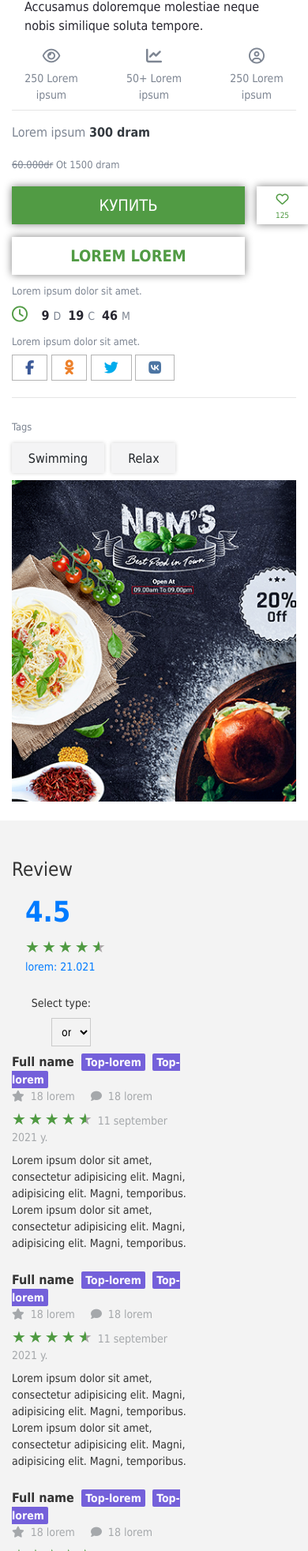
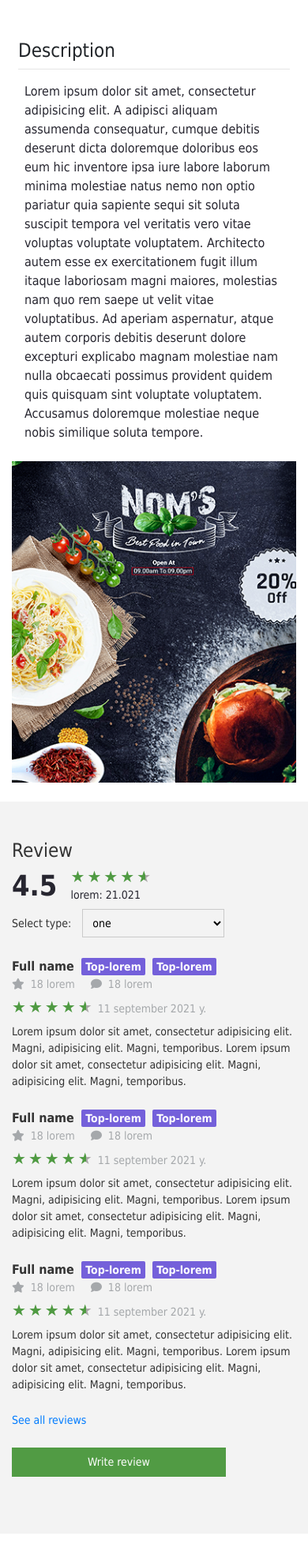
Before and after one commit to hakobyanviktoria8/cupon-site, a PHP site: page /product.php in a window 390 px wide; the page is wider, and only the part inside the window is pictured. Shown: the part 2237-4201 px from the top of that part at 79% size. Run offline with PHP 8.4, Linux system fonts and the light colour scheme; some libraries are stand-ins or nearby versions.

Commit message:
praduct 6 + mobile

```diff
--- a/CSS/index.css
+++ b/CSS/index.css
@@ -62,6 +62,9 @@
 }
 .header-top div:nth-of-type(3){
     text-align: right;
+}
+.mobile_320{
+    display: none;
 }
 
 /*header*/
@@ -1205,7 +1208,7 @@
         float: left;
     }
 }
-@media (max-width: 375px) {
+@media (max-width: 376px) {
     .navbar_linkIcons{
         padding-left: 10px;
     }
@@ -1246,4 +1249,13 @@
     .cartMainContent .cartMainContent_sale_wraper .sales{
         font-size: 14px;
     }
+    .help .dropdown-menu{
+        left: 45px!important;
+    }
+    .web_1440{
+        display: none;
+    }
+    .mobile_320{
+        display: inline-block;
+    }
 }
--- a/CSS/product.css
+++ b/CSS/product.css
@@ -162,9 +162,12 @@
 #review .review_stars h2{
     font-size: 36px;
     font-weight: bold;
+    color: #272630;
+    padding-left: 15px;
 }
 #review .review_stars p{
     font-size: 14px;
+    color: #272630;
 }
 #review .review_stars .select_wraper{
     text-align: right;
@@ -282,15 +285,25 @@
 }
 
 /*mouse hover stars review*/
-
+#custom_div_btn:hover #customdiv {
+    display: block;
+}
 #customdiv{
     border: 1px solid gray;
     border-radius: 10px;
-    width: 380px;
+    width: 350px;
     padding: 20px;
+    position: absolute;
+    z-index: 3;
+    background: white;
+    left: 12.5rem;
+    top: -5rem;
+    outline: none;
+    display: none;
 }
 #customdiv h2{
     font-size: 36px;
+    font-weight: bold;
 }
 #customdiv p{
     font-size: 14px;
@@ -303,3 +316,60 @@
     width: 120px;
     margin: 5px 15px;
 }
+#customdiv_btn{
+    display: contents;
+    cursor: pointer;
+}
+
+
+@media (max-width: 768px) {
+    .product .heart_rating {
+        box-shadow: none;
+        padding-left: 0;
+        justify-content: left;
+    }
+    .product .heart_rating button {
+        padding: 4px 20px;
+        box-shadow: 0 0 10px grey;
+    }
+}
+@media (max-width: 480px) {
+    #review .review_stars .select_wraper {
+        width: 100% !important;
+        text-align: left;
+    }
+    #customdiv{
+        left: 3.8rem;
+    }
+    .product .heart_rating{
+        box-shadow: none;
+    }
+    #customdiv_btn .col-xs-3{
+        width: 15%!important;
+    }
+    #customdiv_btn .col-xs-6{
+        width: 50%!important;
+        margin-left: 1rem;
+    }
+    .big_nav_bar{
+        display: none;
+    }
+}
+@media (max-width: 376px) {
+    #customdiv{
+        width: 220px;
+        left: 5rem;
+    }
+    #customdiv input{
+        display: none;
+    }
+    #customdiv span {
+        padding-left: 30px;
+    }
+    .carusel_cart_wraper .carusel_carts .slick-dots {
+        top: -15px;
+    }
+    .product .heart_rating button {
+        padding: 4px 15px;
+    }
+}
--- a/JS/index.js
+++ b/JS/index.js
@@ -242,7 +242,7 @@ $(document).ready(function (){
         // variableWidth: true,
         dots: true,
         infinite: true,
-        // autoplay: true,
+        autoplay: true,
         arrows: false,
         speed: 500,
         slidesToShow: 3,
@@ -308,12 +308,12 @@ $(document).ready(function (){
 
 
 //    popovers stars
-    $('#tglr').popover({
-        html : true,
-        content: function() {
-            return $('#customdiv').html();
-        }
-    });
+//     $('#tglr').popover({
+//         html : true,
+//         content: function() {
+//             return $('#customdiv').html();
+//         }
+//     });
 
 
 
@@ -430,6 +430,7 @@ function forget_password_func(){
 let show = false;
 let nav_bar_product = document.querySelector("#nav_bar_product");
 let nav_item_buy = document.querySelector("#nav_item_buy");
+
 function scrole_bar (){
     window.addEventListener("scroll", () =>{
         show = window.scrollY > 1100
@@ -447,7 +448,6 @@ function scrole_bar (){
 }
 scrole_bar();
 
-
 //write_review comment
 let write_review_btn = document.querySelector("#write_review_btn");
 let write_review_text = document.querySelector("#write_review_text");
@@ -457,5 +457,12 @@ function write_review(){
     write_review_btn.style.display = "none";
 }
 
+//customdiv_btn
+let customdiv = document.querySelector("#customdiv");
 
-//
+function customdiv_btn_enter(){
+    customdiv.style.display = "block";
+}
+function customdiv_btn_leave(){
+    customdiv.style.display = "none";
+}
--- a/header.php
+++ b/header.php
@@ -86,7 +86,8 @@
                 </div>
                 <div class="col-xs-6 col-sm-6  col-md-6 col-lg-3 my-2 p-0">
                     <img src="images/header-icon2.png" alt="" class="pr-2">
-                    <span class="text-dark">ДЛЯ ВАШЕГО БИЗНЕСА</span>
+                    <span class="text-dark web_1440">ДЛЯ ВАШЕГО БИЗНЕСА</span>
+                    <span class="text-dark mobile_320">ДЛЯ БИЗНЕСА</span>
                 </div>
             </div>
 
--- a/product.php
+++ b/product.php
@@ -70,62 +70,16 @@
                     <div><img src="images/home-coupon.jpg"></div>
                 </section>
                  <div class="row start_end_day my-3 gray_color">
-                       <div class="col-2">
+                       <div class="col-lg-2 col-md-2 col-4">
                            <small>Lorem ipsum</small>
                            <p>01/05/2020</p>
                        </div>
-                       <div class="col-2">
+                       <div class="col-lg-2 col-md-2 col-4">
                            <small>Lorem ipsum</small>
                            <p>01/05/2020</p>
                        </div>
                  </div>
-
-                <!--nav bar-->
-                <div class="about_product">
-                    <div id="nav_bar_product">
-                        <div class= "container">
-                            <div class="row">
-                                <div class="col-12 p-0">
-                                    <div class="nav_bar">
-                                        <ul class="nav nav-pills">
-                                          <li class="nav-item">
-                                            <a class="nav-link nav_bar_active" href="#conditions">conditions</a>
-                                          </li>
-                                          <li class="nav-item">
-                                            <a class="nav-link" href="#description">description</a>
-                                          </li>
-                                          <li class="nav-item">
-                                            <a class="nav-link" href="#review">review</a>
-                                          </li>
-                                          <li class="nav-item">
-                                            <a class="nav-link disabled" href="#addess">addess</a>
-                                          </li>
-                                          <li class="nav-item" id="nav_item_buy">
-                                            <a class="nav-link disabled" href="#checkout.php">Buy: 1500dr</a>
-                                          </li>
-                                        </ul>
             </div>
-                                </div>
-                            </div>
-                        </div>
-                    </div>
-                    <div class="px-2" id="conditions">
-                        <p>Lorem ipsum dolor sit amet, consectetur adipisicing elit. Ullam, veritatis!</p>
-                        <b>Lorem</b>
-                        <p>Lorem ipsum dolor sit amet, consectetur adipisicing elit. Ullam, veritatis!</p>
-                        <p>Lorem ipsum dolor sit amet, consectetur adipisicing elit. Ullam, veritatis!</p>
-                        <p>Lorem ipsum dolor sit amet, consectetur adipisicing elit. Ullam, veritatis!</p>
-                        <p>Lorem ipsum dolor sit amet, consectetur adipisicing elit. A adipisci aliquam assumenda consequatur, cumque debitis deserunt dicta doloremque doloribus eos eum hic inventore ipsa iure labore laborum minima molestiae natus nemo non optio pariatur quia sapiente sequi sit soluta suscipit tempora vel veritatis vero vitae voluptas voluptate voluptatem. Architecto autem esse ex exercitationem fugit illum itaque laboriosam magni maiores, molestias nam quo rem saepe ut velit vitae voluptatibus. Ad aperiam aspernatur, atque autem corporis debitis deserunt dolore excepturi explicabo magnam molestiae nam nulla obcaecati possimus provident quidem quis quisquam sint voluptate voluptatem. Accusamus doloremque molestiae neque nobis similique soluta tempore.</p>
-                    </div>
-
-                    <div class="px-2 mt-5" id="description">
-                        <h3>Description</h3>
-                        <hr>
-                        <p class="px-2">Lorem ipsum dolor sit amet, consectetur adipisicing elit. A adipisci aliquam assumenda consequatur, cumque debitis deserunt dicta doloremque doloribus eos eum hic inventore ipsa iure labore laborum minima molestiae natus nemo non optio pariatur quia sapiente sequi sit soluta suscipit tempora vel veritatis vero vitae voluptas voluptate voluptatem. Architecto autem esse ex exercitationem fugit illum itaque laboriosam magni maiores, molestias nam quo rem saepe ut velit vitae voluptatibus. Ad aperiam aspernatur, atque autem corporis debitis deserunt dolore excepturi explicabo magnam molestiae nam nulla obcaecati possimus provident quidem quis quisquam sint voluptate voluptatem. Accusamus doloremque molestiae neque nobis similique soluta tempore.</p>
-                    </div>
-                </div>
-            </div>
-
             <div class="col-lg-4">
                 <div class="row more_information">
                     <div class="col-4">
@@ -202,6 +156,56 @@
                         <span>Relax</span>
                     </div>
                 </div>
+            </div>
+        </div>
+        <div class="row">
+            <div class="col-lg-8 col-md-12">
+                <!--nav bar-->
+                <div class="about_product">
+                    <div id="nav_bar_product">
+                        <div class= "container">
+                            <div class="row">
+                                <div class="col-12 p-0">
+                                    <div class="nav_bar">
+                                        <ul class="nav nav-pills">
+                                          <li class="nav-item">
+                                            <a class="nav-link nav_bar_active" href="#conditions">conditions</a>
+                                          </li>
+                                          <li class="nav-item">
+                                            <a class="nav-link" href="#description">description</a>
+                                          </li>
+                                          <li class="nav-item">
+                                            <a class="nav-link" href="#review">review</a>
+                                          </li>
+                                          <li class="nav-item">
+                                            <a class="nav-link disabled" href="#addess">addess</a>
+                                          </li>
+                                          <li class="nav-item" id="nav_item_buy">
+                                            <a class="nav-link disabled" href="#checkout.php">Buy: 1500dr</a>
+                                          </li>
+                                        </ul>
+                                    </div>
+                                </div>
+                            </div>
+                        </div>
+                    </div>
+                    <div class="px-2" id="conditions">
+                        <p>Lorem ipsum dolor sit amet, consectetur adipisicing elit. Ullam, veritatis!</p>
+                        <b>Lorem</b>
+                        <p>Lorem ipsum dolor sit amet, consectetur adipisicing elit. Ullam, veritatis!</p>
+                        <p>Lorem ipsum dolor sit amet, consectetur adipisicing elit. Ullam, veritatis!</p>
+                        <p>Lorem ipsum dolor sit amet, consectetur adipisicing elit. Ullam, veritatis!</p>
+                        <p>Lorem ipsum dolor sit amet, consectetur adipisicing elit. A adipisci aliquam assumenda consequatur, cumque debitis deserunt dicta doloremque doloribus eos eum hic inventore ipsa iure labore laborum minima molestiae natus nemo non optio pariatur quia sapiente sequi sit soluta suscipit tempora vel veritatis vero vitae voluptas voluptate voluptatem. Architecto autem esse ex exercitationem fugit illum itaque laboriosam magni maiores, molestias nam quo rem saepe ut velit vitae voluptatibus. Ad aperiam aspernatur, atque autem corporis debitis deserunt dolore excepturi explicabo magnam molestiae nam nulla obcaecati possimus provident quidem quis quisquam sint voluptate voluptatem. Accusamus doloremque molestiae neque nobis similique soluta tempore.</p>
+                    </div>
+
+                    <div class="px-2 mt-5" id="description">
+                        <h3>Description</h3>
+                        <hr>
+                        <p class="px-2">Lorem ipsum dolor sit amet, consectetur adipisicing elit. A adipisci aliquam assumenda consequatur, cumque debitis deserunt dicta doloremque doloribus eos eum hic inventore ipsa iure labore laborum minima molestiae natus nemo non optio pariatur quia sapiente sequi sit soluta suscipit tempora vel veritatis vero vitae voluptas voluptate voluptatem. Architecto autem esse ex exercitationem fugit illum itaque laboriosam magni maiores, molestias nam quo rem saepe ut velit vitae voluptatibus. Ad aperiam aspernatur, atque autem corporis debitis deserunt dolore excepturi explicabo magnam molestiae nam nulla obcaecati possimus provident quidem quis quisquam sint voluptate voluptatem. Accusamus doloremque molestiae neque nobis similique soluta tempore.</p>
+                    </div>
+                </div>
+            </div>
+            <div class="col-lg-4">
                 <div class="row">
                     <div class="col-12 my-2 banners">
                         <img class="imgBG-main" src="images/Rectangle8.png" alt>
@@ -211,28 +215,22 @@
         </div>
     </div>
 </div>
+
 <div id="review" class="py-5 my-3">
     <div class="container">
         <div class="row">
-            <div class="col-8 ">
+            <div class="col-lg-8 col-md-12">
                 <h3>Review</h3>
-                <div class="row review_stars mb-2">
-                <a
-                    id="tglr"
-                    tabindex="0"
-                    class="btn btn-lg popover-toggle"
-                    role="button"
-                    data-toggle="popover"
-                    data-trigger="hover"
-                >
-                    <div class="col-1">
-                        <h2>4.5</h2>
+                <div class="row review_stars mb-4">
+                    <div id="customdiv_btn" onmouseenter="customdiv_btn_enter()" onmouseleave="customdiv_btn_leave()">
+                        <div class="col-lg-1 col-md-1 col-sm-2 col-xs-3 p-0">
+                            <h2><b>4.5</b></h2>
                         </div>
-                    <div class="col-5">
+                        <div class="col-lg-5 col-md-4 col-sm-6 col-xs-6">
                             <div class="Stars" style="--rating: 4.5;" aria-label="Rating of this product is 2.3 out of 5."></div>
-                        <p>lorem: 21.021</p>
+                            <p class="m-0">lorem: 21.021</p>
                         </div>
-                </a>
+                    </div>
 
                     <div id="customdiv" style="display: none">
                         <h2>4.5</h2>
@@ -244,17 +242,17 @@
                         </div>
                         <div>
                             <div class="Stars" style="--rating: 4;" aria-label="Rating of this product is 2.3 out of 5."></div>
-                        <input class="range_length" readonly type="range" id="cowbell" name="cowbell" min="0" max="56" value="90" step="10" rea>
+                            <input class="range_length" readonly type="range" id="cowbell" name="cowbell" min="0" max="56" value="60" step="10" rea>
                             <span>86%</span>
                         </div>
                         <div>
                             <div class="Stars" style="--rating: 3;" aria-label="Rating of this product is 2.3 out of 5."></div>
-                        <input class="range_length" readonly type="range" id="cowbell" name="cowbell" min="0" max="36" value="90" step="10" rea>
+                            <input class="range_length" readonly type="range" id="cowbell" name="cowbell" min="0" max="36" value="30" step="10" rea>
                             <span>86%</span>
                         </div>
                         <div>
                             <div class="Stars" style="--rating: 2;" aria-label="Rating of this product is 2.3 out of 5."></div>
-                        <input class="range_length" readonly type="range" id="cowbell" name="cowbell" min="0" max="26" value="90" step="10" rea>
+                            <input class="range_length" readonly type="range" id="cowbell" name="cowbell" min="0" max="26" value="10" step="10" rea>
                             <span>86%</span>
                         </div>
                         <div>
@@ -264,7 +262,7 @@
                         </div>
                     </div>
 
-                <div class="col-6 select_wraper">
+                    <div class="col-lg-6 col-md-6 col-sm-6 col-xs-10 select_wraper">
                         <label for="type">Select type:</label>
 
                         <select name="type" id="type">
@@ -375,16 +373,16 @@
                         <div id="write_review_text">
                             <p>Write review</p>
                             <form action="">
-                                <div class="row">
-                                    <div class="col-6 pr-2">
+                                <div class="row mb-2">
+                                    <div class="col-lg-6 col-sm-12">
                                         <input type="text" placeholder="Full name">
                                     </div>
-                                    <div class="col-6 pl-2">
+                                    <div class="col-lg-6 col-sm-12">
                                         <input type="email" placeholder="Email">
                                     </div>
                                 </div>
                                 <div class="row">
-                                    <div class="col-12 ">
+                                    <div class="col-12">
                                         <textarea id="" name="" rows="4" cols="50" placeholder="Review"></textarea>
                                     </div>
                                 </div>
@@ -405,17 +403,17 @@
 <div  class="py-3 my-3">
     <div class="container">
         <div class="row">
-            <div class="col-8" id="addess">
+            <div class="col-lg-8 col-md-12" id="addess">
                 <h3>Addess</h3>
                 <p>Lorem ipsum <a href="#">dolor amet </a></p>
                 <hr>
                 <p>Lorem ipsum dolor sit amet.</p>
                 <p>Lorem ipsum dolor sit amet:43 34</p>
                 <p>Lorem:2344 433 343 34 334 343 34 34 3443</p>
-                <div>
+                <div class="col-lg-10 col-md-12">
                     <iframe
                     src="https://www.google.com/maps/embed?pb=!1m18!1m12!1m3!1d3048.3722265870465!2d44.513443315898265!3d40.1785289793935!2m3!1f0!2f0!3f0!3m2!1i1024!2i768!4f13.1!3m3!1m2!1s0x406abcfa5daefc49%3A0x2c3665ccdee75952!2sRepublic%20Square!5e0!3m2!1sen!2s!4v1613657443936!5m2!1sen!2s"
-                    width="600"
+                    width="100%"
                     height="250" frameborder="0" style="border:0;" allowfullscreen="" aria-hidden="false" tabindex="0"></iframe>
                 </div>
             </div>
```
Lines whose indentation alone changed are shown as unchanged.
